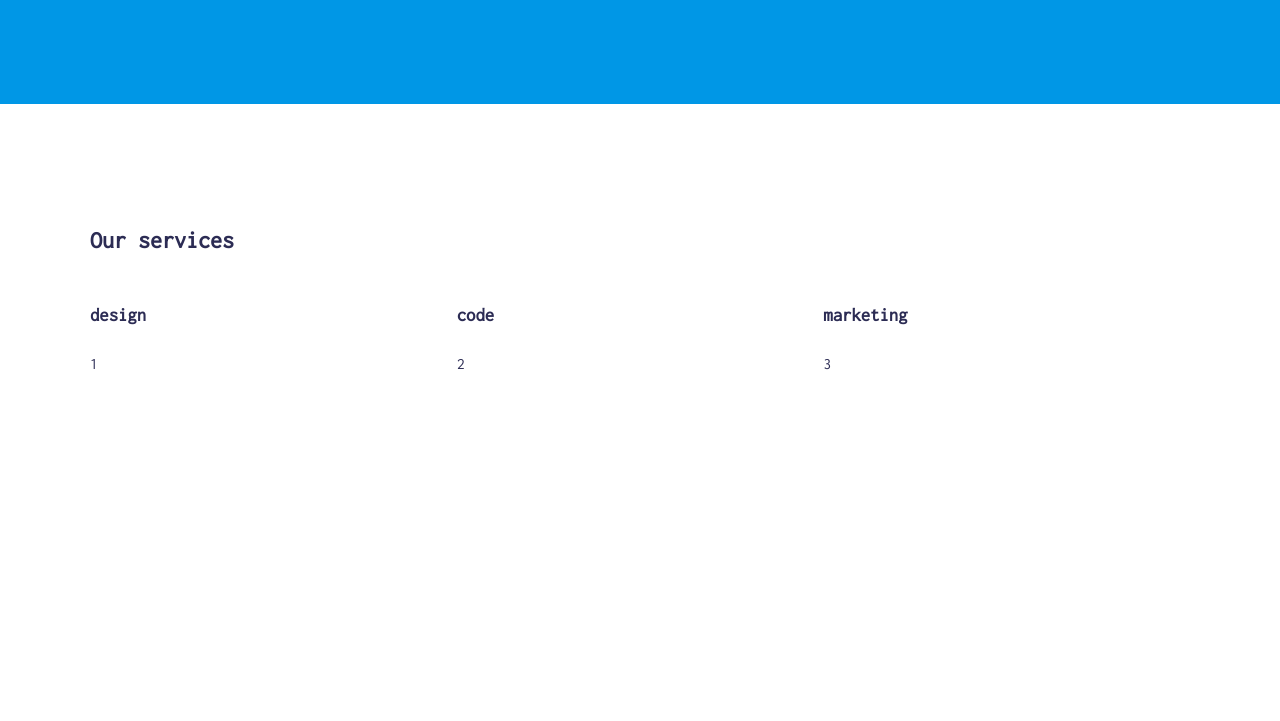
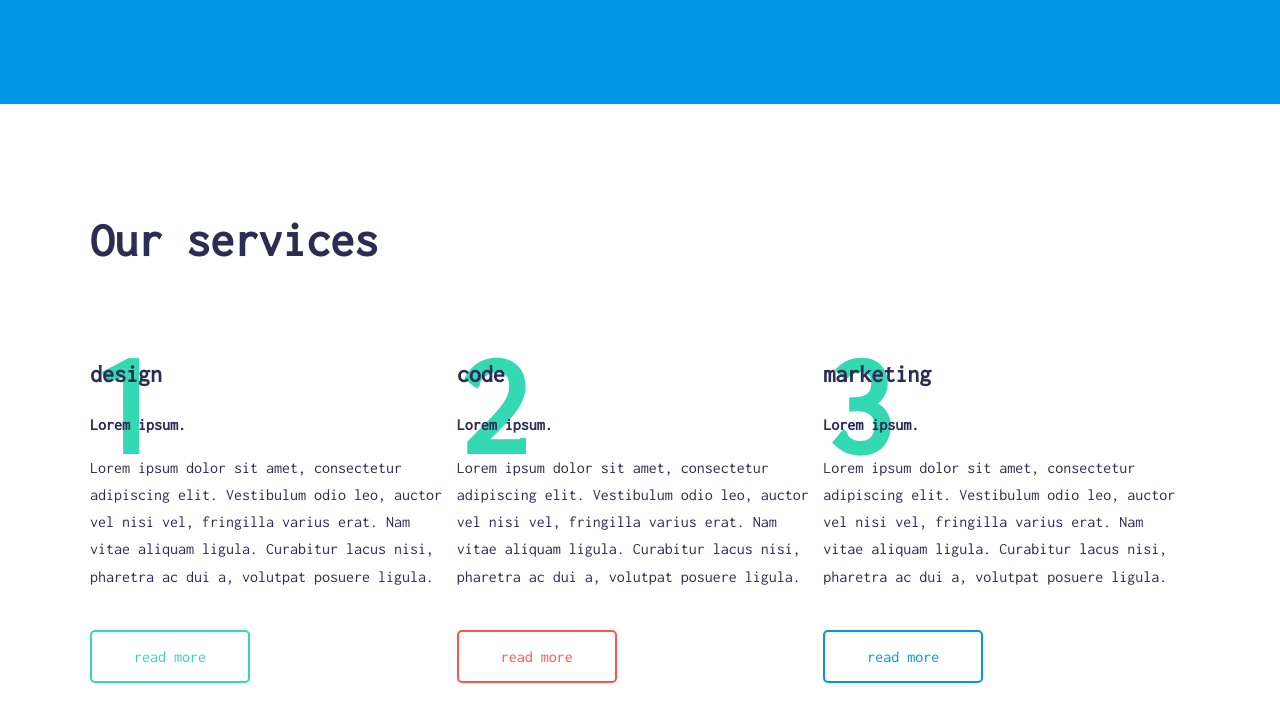
Before and after one commit to AdrianBabieczko/M_2_1, a website: page index.html in a window 1280 px wide. Shown: the part 447-1168 px from the top of the page. Before the commit the page ends 893 px from the top, so only its background shows below. Drawn offline with Linux system fonts and the light colour scheme.

Commit message:
Add new styles

```diff
--- a/index.html
+++ b/index.html
@@ -40,18 +40,48 @@
     </header>
     <section>
       <div class="container">
-        <h1>Our services</h1>
+        <h1 class="services">Our services</h1>
         <div class="wrapper">
           <div class="box">
-            <h3>design</h3>
+            <h3 class="boxTitle">design</h3>
+            <p>
+              Lorem ipsum.
+            </p>
+            <p>
+              Lorem ipsum dolor sit amet, consectetur adipiscing elit.
+              Vestibulum odio leo, auctor vel nisi vel, fringilla varius erat.
+              Nam vitae aliquam ligula. Curabitur lacus nisi, pharetra ac dui a,
+              volutpat posuere ligula.
+            </p>
+            <button class="btn btn-two">read more</button>
             <div class="number">1</div>
           </div>
           <div class="box">
-            <h3>code</h3>
+            <h3 class="boxTitle">code</h3>
+            <p>
+              Lorem ipsum.
+            </p>
+            <p>
+              Lorem ipsum dolor sit amet, consectetur adipiscing elit.
+              Vestibulum odio leo, auctor vel nisi vel, fringilla varius erat.
+              Nam vitae aliquam ligula. Curabitur lacus nisi, pharetra ac dui a,
+              volutpat posuere ligula.
+            </p>
+            <button class="btn btn-three">read more</button>
             <div class="number">2</div>
           </div>
           <div class="box">
-            <h3>marketing</h3>
+            <h3 class="boxTitle">marketing</h3>
+            <p>
+              Lorem ipsum.
+            </p>
+            <p>
+              Lorem ipsum dolor sit amet, consectetur adipiscing elit.
+              Vestibulum odio leo, auctor vel nisi vel, fringilla varius erat.
+              Nam vitae aliquam ligula. Curabitur lacus nisi, pharetra ac dui a,
+              volutpat posuere ligula.
+            </p>
+            <button class="btn btn-four">read more</button>
             <div class="number">3</div>
           </div>
         </div>
--- a/sass/style.scss
+++ b/sass/style.scss
@@ -131,6 +131,16 @@ nav {
   transition: $transition;
 }
 
+.services {
+  font-size: 48px;
+  margin: 0 0 72px 0;
+}
+
+.boxTitle {
+  font-size: 24px;
+  margin: 0 0 12px 0;
+}
+
 .btn:hover {
   background-position: 0 100%;
   color:white;
@@ -159,4 +169,44 @@ nav {
 
 .number {
   position: absolute;
+  font-size: 144px;
+   top: -20px;
+  color: $color-two;
+  z-index: -1;
+  font-weight: bolder;
+  line-height: 1;
 }
+
+p:first-of-type {
+  font-weight: bolder;
+}
+
+.btn-two {
+  border-color: $color-two;
+  color: $color-two;
+  background-color: white;
+}
+
+.btn-two:hover{
+  color: $color-two;
+}
+
+.btn-three {
+  border-color: $color-three;
+  color: $color-three;
+  background-color: white;
+}
+
+.btn-three:hover{
+  color: $color-three;
+}
+
+.btn-four {
+  border-color: $color-one;
+  color: $color-one;
+  background-color: white;
+}
+
+.btn-four:hover{
+  color: $color-one;
+}
```
Also changed, not shown: css/style.css, 1 other file.
